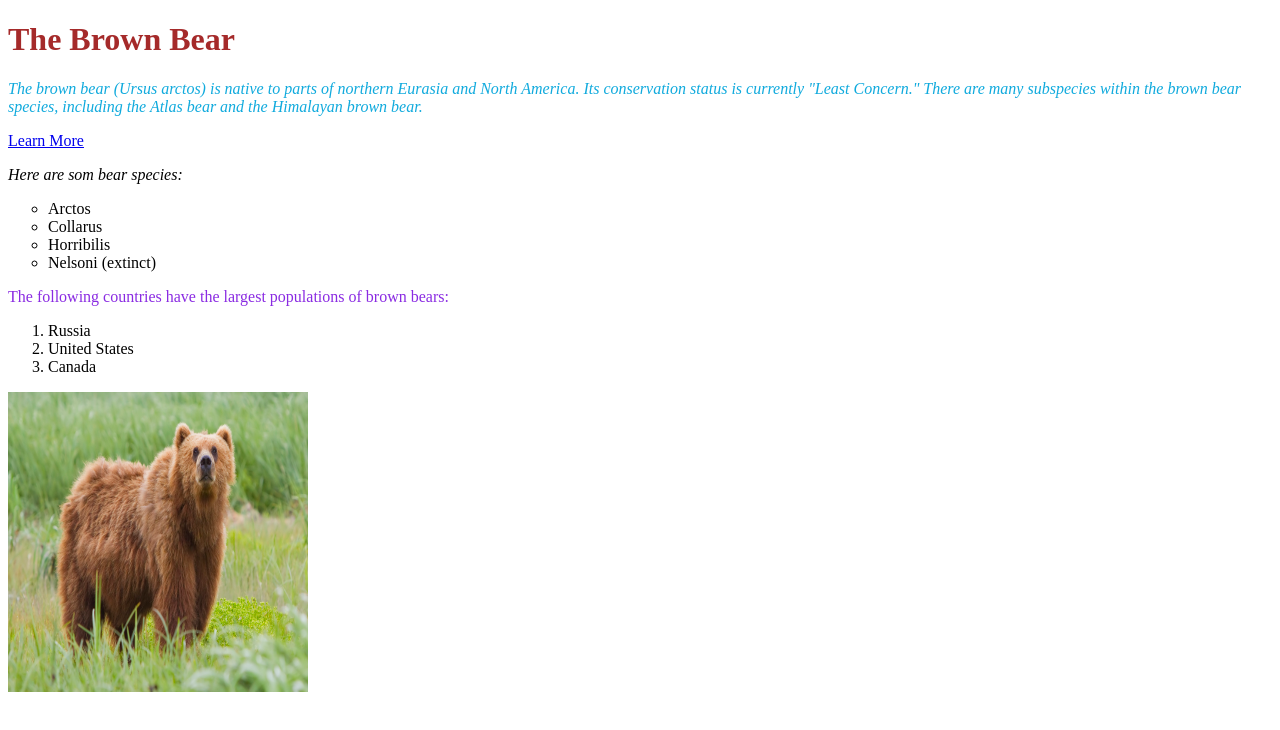
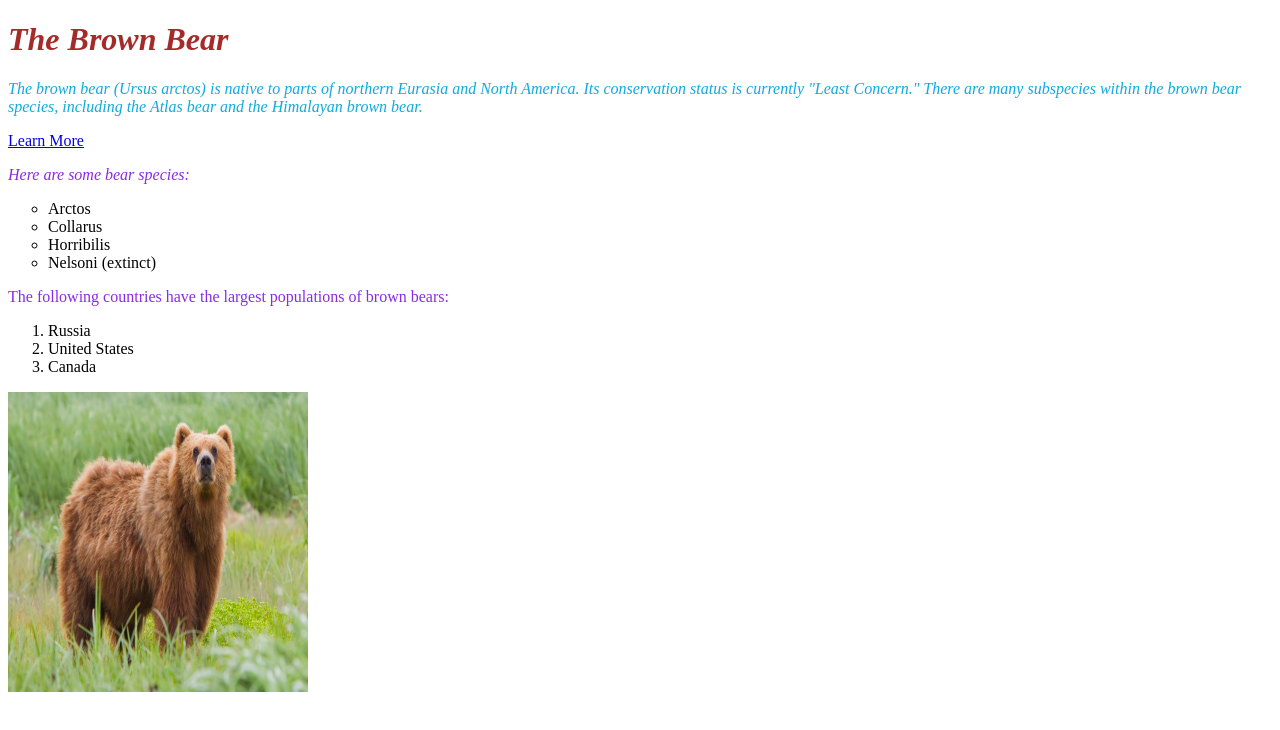
Before and after one commit to tshinn04/tshinn04.github.io, a plain HTML site: page Week3/Task 1/wiki-page.html in a window 1280 px wide. Drawn offline with Linux system fonts and the light colour scheme.

Commit message:
Update wiki-page.html

```diff
--- a/Week3/Task 1/wiki-page.html
+++ b/Week3/Task 1/wiki-page.html
@@ -6,14 +6,14 @@
     <title>Brown Bear</title>
 </head>
 <body>
-    <h1 style="color: brown;">The Brown Bear</h1>
+    <h1 style="color: brown; font-style: italic;">The Brown Bear</h1>
     <p style="color: rgb(16, 170, 221); font-style: italic;">The brown bear (Ursus arctos) is native to parts of northern Eurasia and North America.
          Its conservation status is currently "Least Concern."
          There are many subspecies within the brown bear species,
          including the Atlas bear and the Himalayan brown bear.</p>
          <a href="https://en.wikipedia.org/wiki/Brown_bear">Learn More</a>
 
-    <p style="font-style: oblique;">Here are som bear species:
+    <p style="font-style: oblique; color: blueviolet;">Here are some bear species:
         <ul type="Circle">
             <li>Arctos</li>
             <li>Collarus</li>
```
